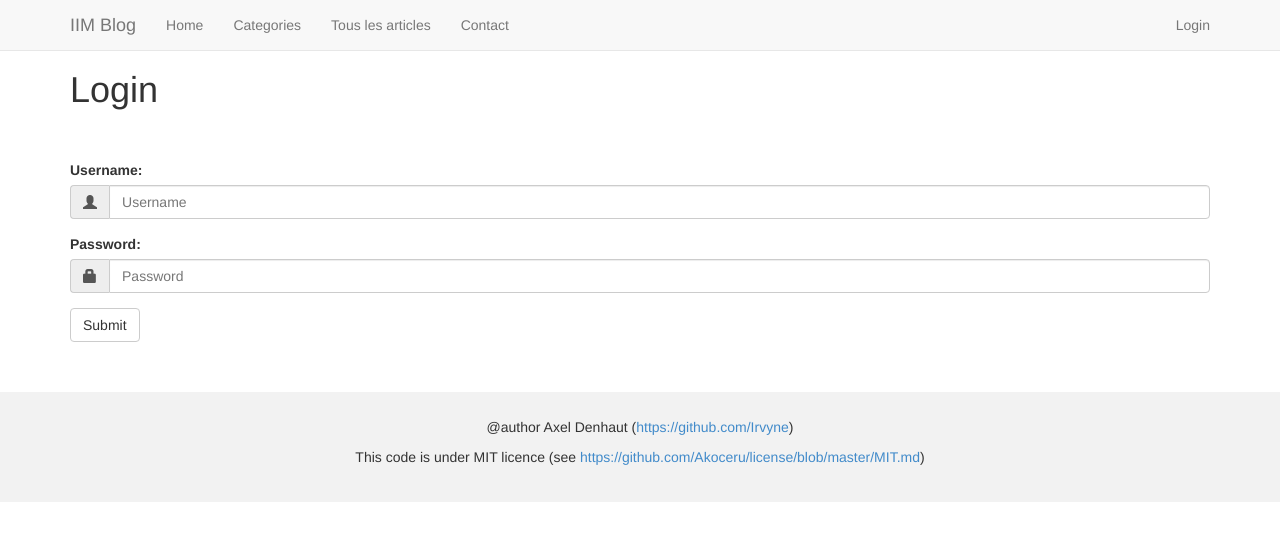
After one commit to Akoceru/PHP_A2_GR1_TWIG, a PHP site: template views/login.html.twig in a window 1280 px wide. The commit adds this page. Shown: the top 541 px of the page. Run offline with PHP 8.4, Linux system fonts and the light colour scheme; the template is opened without the code that fills it, so the values that code supplies are empty; some libraries are stand-ins or nearby versions.

Commit message:
End project for real bro' ya know

```diff
--- a/views/base.html.twig
+++ b/views/base.html.twig
@@ -39,21 +39,21 @@
                     <a href="#" class="dropdown-toggle" data-toggle="dropdown">Administration <span class="caret"></span></a>
                     <ul class="dropdown-menu" role="menu">
                         <li class="dropdown-header">Articles</li>
-                        <li><a href="/admin-article-list.php"><span class="glyphicon glyphicon-list-alt"></span> List Articles</a></li>
-                        <li><a href="/admin-article-add.php"><span class="glyphicon glyphicon-plus-sign"></span> Add Article</a></li>
+                        <li><a href="admin-article-list.php"><span class="glyphicon glyphicon-list-alt"></span> List Articles</a></li>
+                        <li><a href="admin-article-add.php"><span class="glyphicon glyphicon-plus-sign"></span> Add Article</a></li>
                         <li class="divider"></li>
-                        {% if homePage.admin %}
+                        {% if homeAdmin %}
                         <li class="dropdown-header">Categories</li>
-                        <li><a href="/admin-category-list.php"><span class="glyphicon glyphicon-list-alt"></span> List Categories</a></li>
-                        <li><a href="/admin-category-add.php"><span class="glyphicon glyphicon-plus-sign"></span> Add Category</a></li>
+                        <li><a href="admin-category-list.php"><span class="glyphicon glyphicon-list-alt"></span> List Categories</a></li>
+                        <li><a href="admin-category-add.php"><span class="glyphicon glyphicon-plus-sign"></span> Add Category</a></li>
                         <li class="divider"></li>
                         <li class="dropdown-header">Tags</li>
-                        <li><a href="/admin-tag-list.php"><span class="glyphicon glyphicon-list-alt"></span> List Tags</a></li>
-                        <li><a href="/admin-tag-add.php"><span class="glyphicon glyphicon-plus-sign"></span> Add Tag</a></li>
+                        <li><a href="admin-tag-list.php"><span class="glyphicon glyphicon-list-alt"></span> List Tags</a></li>
+                        <li><a href="admin-tag-add.php"><span class="glyphicon glyphicon-plus-sign"></span> Add Tag</a></li>
                         <li class="divider"></li>
                         <li class="dropdown-header">Users</li>
-                        <li><a href="/admin-user-list.php"><span class="glyphicon glyphicon-list-alt"></span> List Users</a></li>
-                        <li><a href="/admin-user-add.php"><span class="glyphicon glyphicon-plus-sign"></span> Add User</a></li>
+                        <li><a href="admin-user-list.php"><span class="glyphicon glyphicon-list-alt"></span> List Users</a></li>
+                        <li><a href="admin-user-add.php"><span class="glyphicon glyphicon-plus-sign"></span> Add User</a></li>
                         {% endif %}
                     </ul>
                 </li>
--- /dev/null
+++ b/views/login.html.twig
@@ -0,0 +1,46 @@
+{% extends 'base.html.twig' %}
+{% block title %}
+    {{ parent() }} - Login
+{% endblock %}
+{% block content %}
+
+<h1>Login</h1>
+
+
+     {% if missing_credential is defined %}
+
+<div class="alert alert-danger fade in" role="alert">
+    <button type="button" class="close" data-dismiss="alert"><span aria-hidden="true">×</span><span class="sr-only">Close</span></button>
+    <strong>Warning!</strong> At least one field is empty, please enter a <i>username</i> AND a <i>password</i>.
+</div>
+{% endif %}
+
+
+    {% if credential_error is defined  %}
+
+<div class="alert alert-warning fade in" role="alert">
+    <button type="button" class="close" data-dismiss="alert"><span aria-hidden="true">×</span><span class="sr-only">Close</span></button>
+    <strong>Error!</strong> Credentials are not correct, please enter a new <i>password</i> or change <i>username</i>.
+</div>
+{% endif %}
+
+<form id="loginForm" role="form" method="post">
+    <div class="form-group">
+        <label for="username">Username: </label>
+        <div class="input-group">
+            <div class="input-group-addon"><span class="glyphicon glyphicon-user"></span></div>
+            <input type="text" class="form-control" id="username" name="username" placeholder="Username">
+        </div>
+
+    </div>
+    <div class="form-group">
+        <label for="password">Password: </label>
+        <div class="input-group">
+            <div class="input-group-addon"><span class="glyphicon glyphicon-lock"></span></div>
+            <input type="password" class="form-control" id="password" name="password" placeholder="Password">
+        </div>
+    </div>
+    <button type="submit" class="btn btn-default" name="loginSubmit">Submit</button>
+</form>
+
+{% endblock %}
```
Also changed, not shown: admin-article-list.php (+28 -3 lines), login.php (+76 -3 lines), views/admin-article-list.html.twig (added, +51 -0 lines), views/articles.html.twig (+4 -4 lines).
